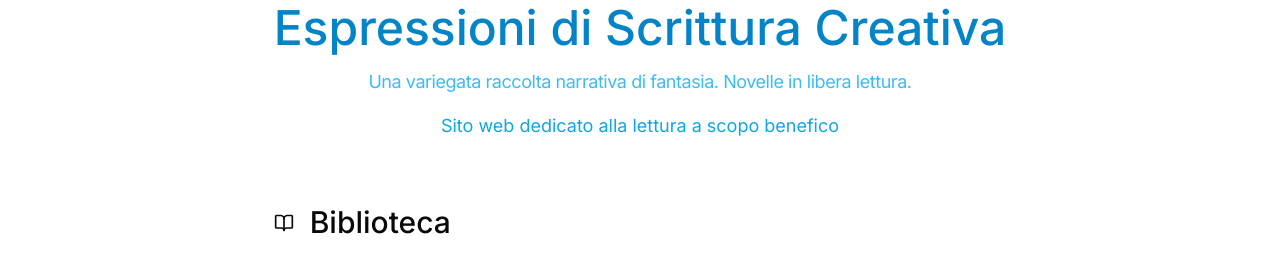
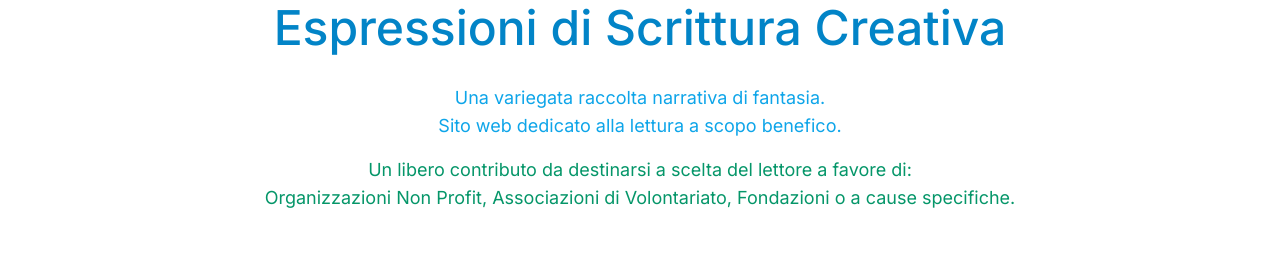
Before and after one commit to omaanet/pc_library, a Next.js app: page / in a window 1280 px wide. Shown: the part 157-419 px from the top of the page. Built offline with nearby package versions, Linux system fonts and the light colour scheme; no server answers; the database is empty.

Commit message:
UPD: Home page mission message.

```diff
--- a/src/app/page.tsx
+++ b/src/app/page.tsx
@@ -79,12 +79,14 @@ export default function HomePage() {
                                 Racconti in Voce e Caratteri<br />Espressioni di Scrittura Creativa
                             </h1>
 
-                            <p className="mx-auto max-w-5xl text-lg tracking-tight text-sky-400 dark:text-sky-500">
-                                Una variegata raccolta narrativa di fantasia. Novelle in libera lettura.
-                            </p>
+                            {/*<p className="mx-auto max-w-5xl text-lg tracking-tight text-sky-400 dark:text-sky-500">
+                                Una variegata raccolta narrativa di fantasia.  Novelle in libera lettura.
+                            </p> */}
 
                             <p className="mx-auto max-w-5xl text-lg tracking-tight md:tracking-normal text-sky-500 dark:text-sky-300">
-                                Sito web dedicato alla lettura a scopo benefico
+                                <span className="inline-block mt-4">Una variegata raccolta narrativa di fantasia.</span><br />
+                                <span className="inline-block">Sito web dedicato alla lettura a scopo benefico.</span><br />
+                                <span className="inline-block mt-4 text-emerald-600 dark:text-emerald-400">Un libero contributo da destinarsi a scelta del lettore a favore di:<br />Organizzazioni Non Profit, Associazioni di Volontariato, Fondazioni o a cause specifiche.</span>
                             </p>
                         </div>
 
```
